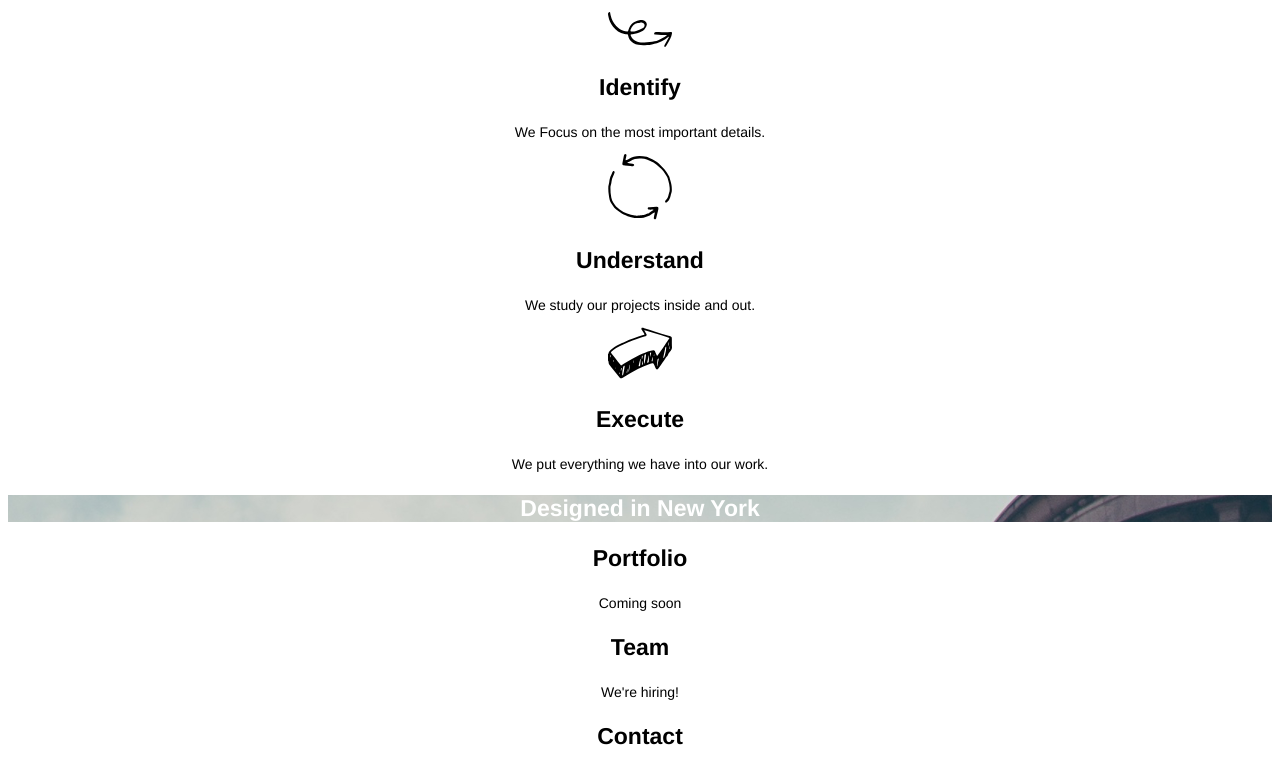
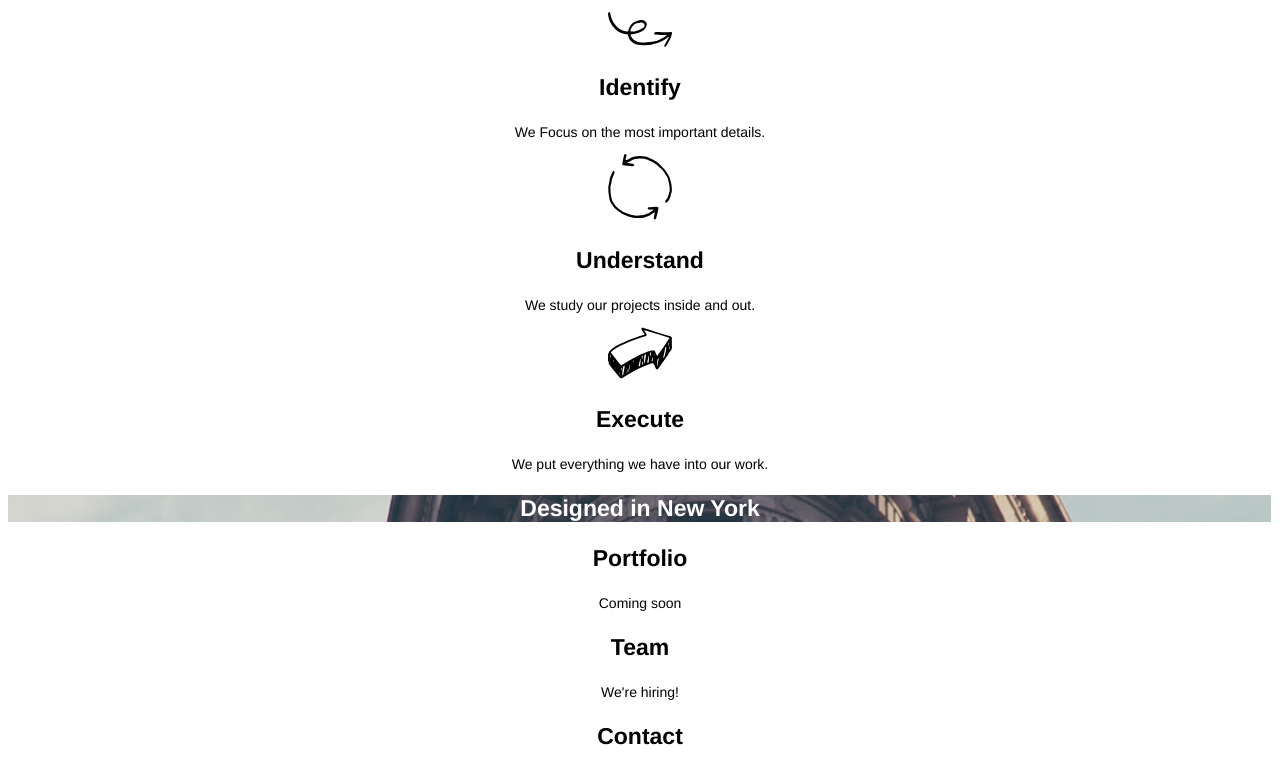
Before and after one commit to Newbie-Coder2017/broadway, a plain HTML site: page index.html in a window 1280 px wide. Shown: the part 421-1191 px from the top of the page. Drawn offline with Linux system fonts and the light colour scheme.

Commit message:
Added Title and updated CSS background

```diff
--- a/index.html
+++ b/index.html
@@ -4,6 +4,7 @@
 <head>
   <meta charset="utf-8" />
   <link href="resources/css/style.css" type="text/css" rel="stylesheet" />
+  <title>Broadway</title>
 </head>
 
 <body>
--- a/resources/css/style.css
+++ b/resources/css/style.css
@@ -51,4 +51,6 @@ a {
 header, #nyc {
   background-image: url("../../resources/images/the-flatiron-building.png");
   color: white;
+  background-position: right;
+  background-size: auto;
 }
```
